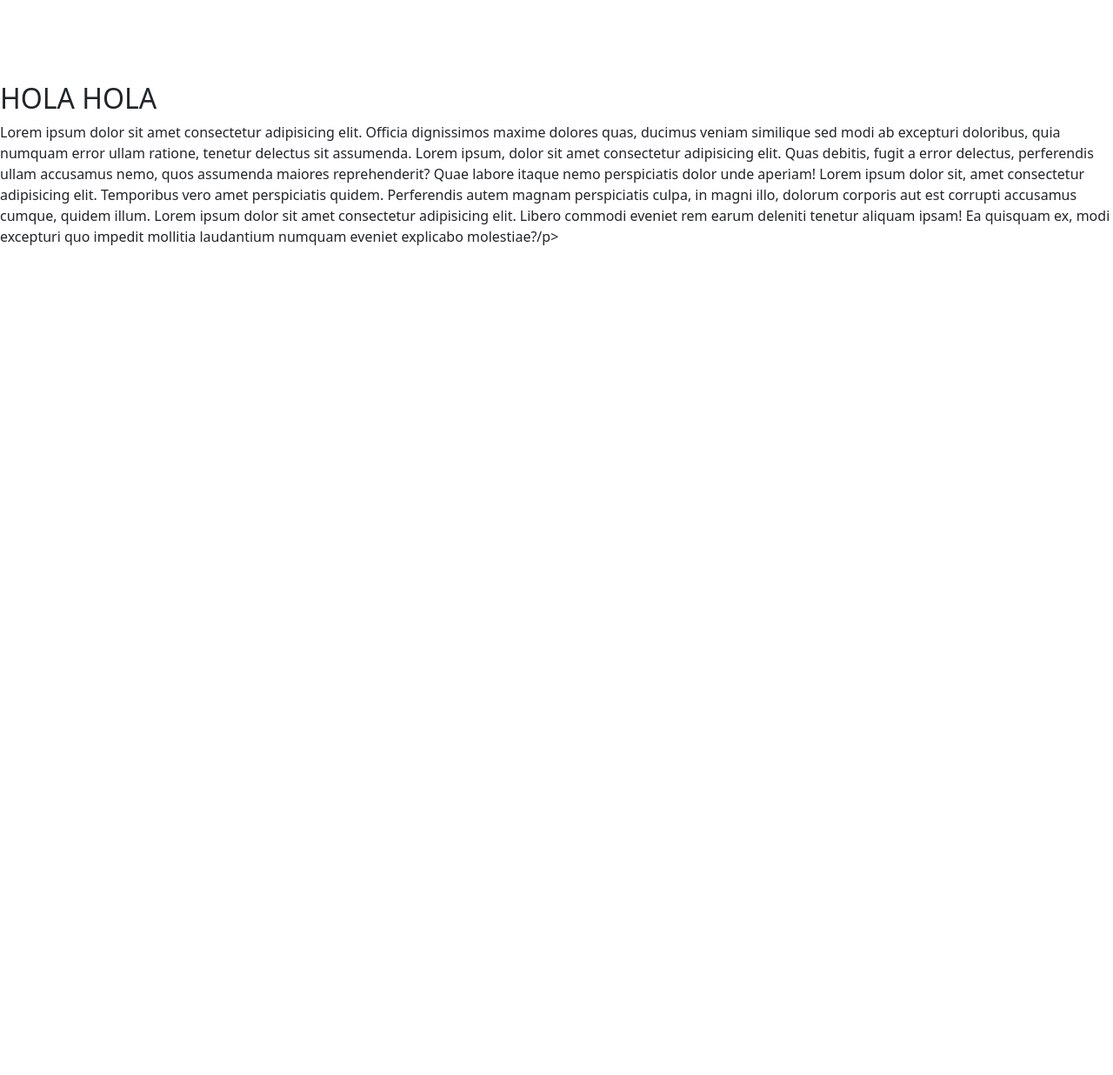
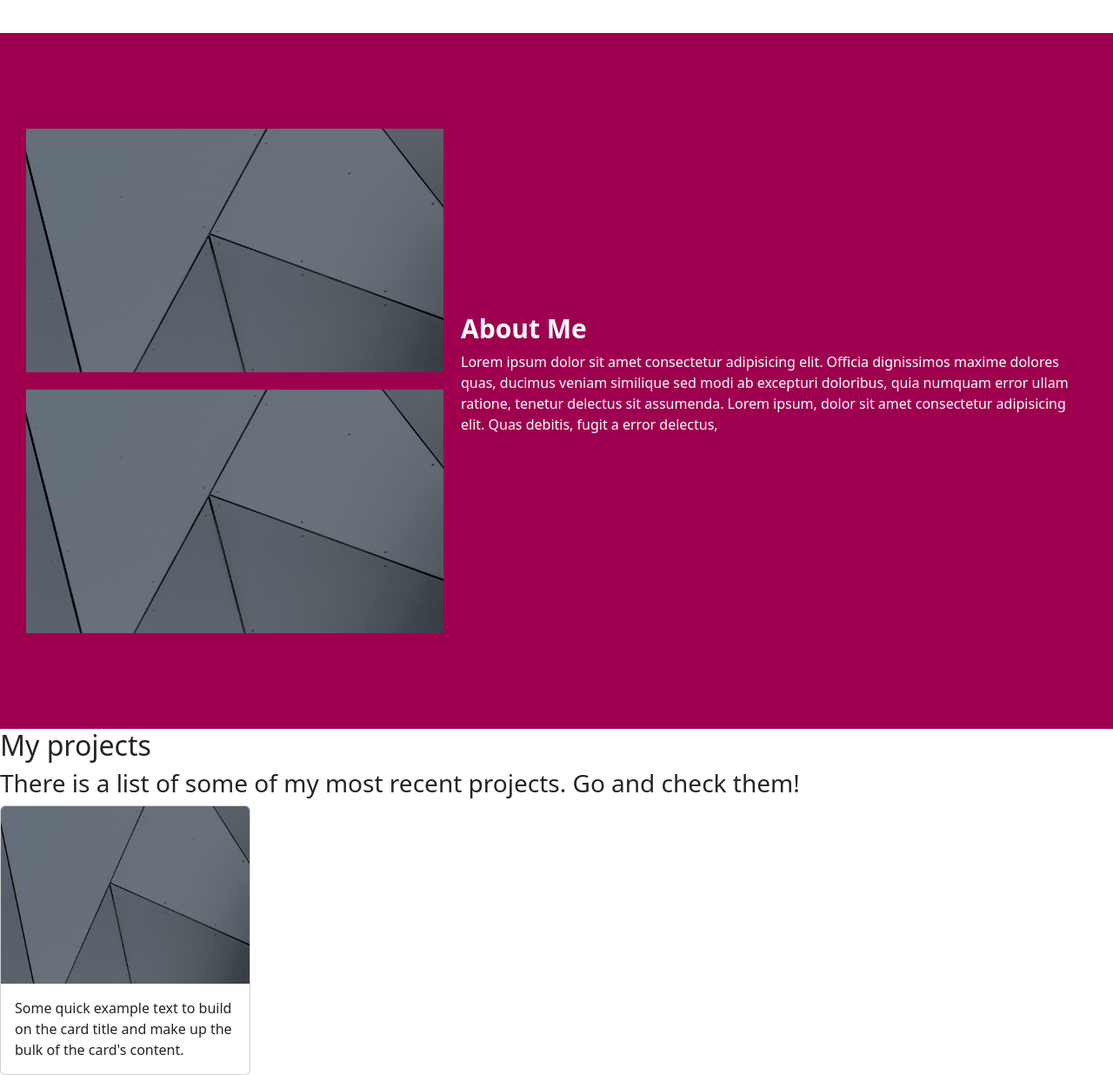
Before and after one commit to Evelferreyra/My-Site, a plain HTML site: page index.html in a window 1280 px wide. Shown: the part 802-2038 px from the top of the page at 87% size. Before the commit the page ends 1102 px from the top, so only its background shows below. Drawn offline with nearby package versions, Linux system fonts and the light colour scheme.

Commit message:
create of about me page

```diff
--- a/css/style.css
+++ b/css/style.css
@@ -8,6 +8,8 @@
 
 
 }
+
+
 
 
 /*navbar*/
@@ -39,7 +41,7 @@
     width: 50%;
 }
 
-.principal a{
+.principal a {
     display: inline-flex;
     justify-content: center;
     align-items: center;
@@ -53,6 +55,62 @@
     text-decoration: none;
     letter-spacing: 1px;
 
+
 }
 
-/* */
+/* about me page*/
+.about {
+    background-color: #9E004F;
+    min-height: 100vh;
+    display: flex;
+    align-items: center;
+
+}
+
+.about img {
+    margin-left: 20px;
+    width: 500px;
+    height: 300px;
+    align-items: center;
+    padding: 10px;
+
+}
+
+.about-me {
+    padding: 10px;
+    align-items: center;
+    margin-right: 20px;
+}
+
+.about h2 {
+    color: white;
+    font-size: 30px;
+    font-weight: bold;
+
+}
+
+.about p {
+    color: white;
+    font-size: 16px;
+}
+
+@media screen and (max-width:600px) {
+    .about {
+
+        flex-wrap: wrap;
+        justify-content: center;
+        align-items: center;
+    }
+    .about-me{
+        margin: 20px;
+        align-items: center;
+    }
+    .about img{
+        display: flex;
+        margin: auto;
+        justify-content: center;
+
+
+    }
+
+}
--- a/index.html
+++ b/index.html
@@ -15,7 +15,7 @@
 
 <body>
     <header>
-        <nav class="navbar navbar-expand-lg bg-body-tertiary">
+        <nav class="navbar navbar-expand-lg bg-body-tertiary fixed-top">
             <div class="container-fluid">
                 <a class="navbar-brand" href="#">Navbar</a>
                 <button class="navbar-toggler" type="button" data-bs-toggle="collapse"
@@ -48,18 +48,34 @@
 
 
     <section class="about" id="about">
-        <h2>HOLA HOLA</h2>
+        <div class="img">
+            <img src="img/gray.jpg" alt="">
+            <img src="img/gray.jpg" alt="">
+        </div>
+        <div class="about-me">
+            <h2>About Me</h2>
             <p>Lorem ipsum dolor sit amet consectetur adipisicing elit. Officia dignissimos maxime dolores quas, ducimus
                 veniam similique sed modi ab excepturi doloribus, quia numquam error ullam ratione, tenetur delectus sit
-            assumenda. Lorem ipsum, dolor sit amet consectetur adipisicing elit. Quas debitis, fugit a error delectus,
-            perferendis ullam accusamus nemo, quos assumenda maiores reprehenderit? Quae labore itaque nemo perspiciatis
-            dolor unde aperiam! Lorem ipsum dolor sit, amet consectetur adipisicing elit. Temporibus vero amet
-            perspiciatis quidem. Perferendis autem magnam perspiciatis culpa, in magni illo, dolorum corporis aut est
-            corrupti accusamus cumque, quidem illum. Lorem ipsum dolor sit amet consectetur adipisicing elit. Libero
-            commodi eveniet rem earum deleniti tenetur aliquam ipsam! Ea quisquam ex, modi excepturi quo impedit
-            mollitia laudantium numquam eveniet explicabo molestiae?/p>
+                assumenda. Lorem ipsum, dolor sit amet consectetur adipisicing elit. Quas debitis, fugit a error
+                delectus,
+            </p>
+
+        </div>
+
     </section>
+<section>
+    <h2>My projects</h2>
+    <h3>There is a list of some of my most recent projects. Go and check them!</h3>
+    <div class="card" style="width: 18rem;">
+        <a href="http://leveleve.000webhostapp.com/" target="_blank">
+        <img src="img/gray.jpg" class="card-img-top" alt="...">
+    </a>
+        <div class="card-body">
+          <p class="card-text">Some quick example text to build on the card title and make up the bulk of the card's content.</p>
+        </div>
 
+      </div>
+</section>
 
     <script src="https://cdn.jsdelivr.net/npm/bootstrap@5.3.0-alpha2/dist/js/bootstrap.bundle.min.js"
         integrity="sha384-qKXV1j0HvMUeCBQ+QVp7JcfGl760yU08IQ+GpUo5hlbpg51QRiuqHAJz8+BrxE/N"
```
Also changed, not shown: img/gray.jpg (added). Lines whose indentation alone changed are shown as unchanged.
